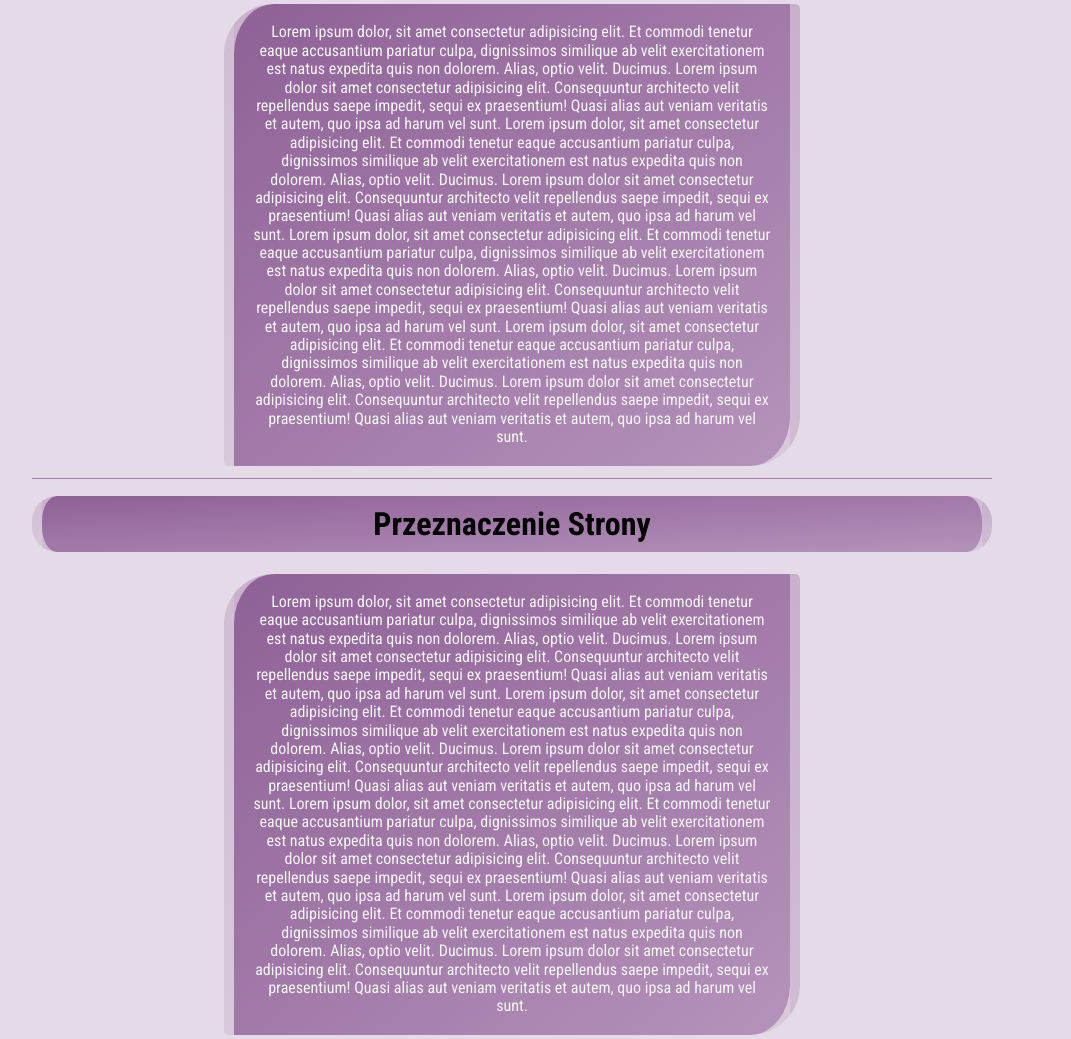
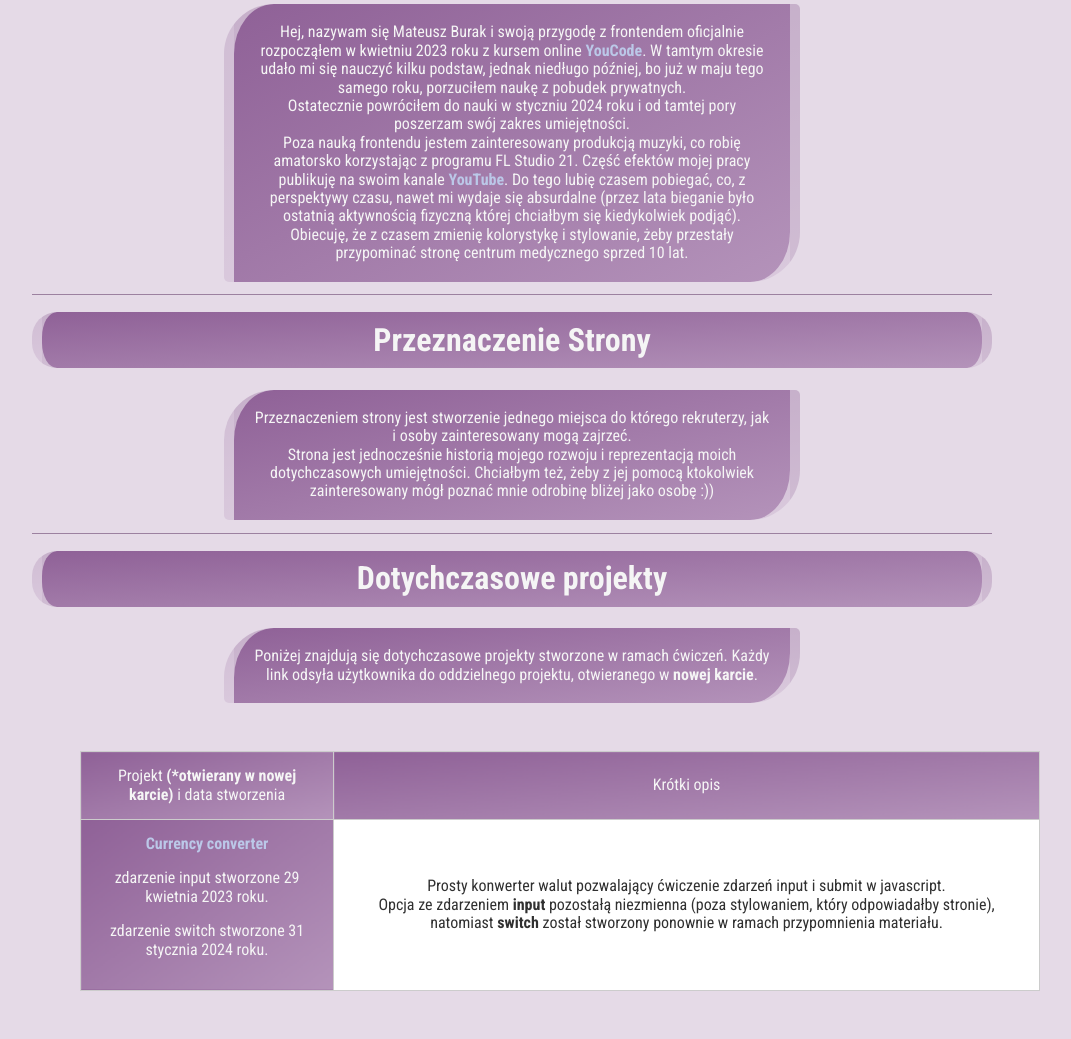
Before and after one commit to MateuszBurak/Public-homepage, a plain HTML site: page index.html in a window 1280 px wide. Shown: the part 594-1633 px from the top of the page, without its empty margins (128-1199 px from the left). Drawn offline with nearby package versions, Linux system fonts and the light colour scheme.

Commit message:
Added a table with projects and changed placeholder data with actual content.

```diff
--- a/CSS/style.css
+++ b/CSS/style.css
@@ -11,14 +11,14 @@ html {
     max-width: 100%;
     text-align: center;
     margin: 0 auto;
-    color: #000000;
+    color: #f5f5f5;
     font-family: 'Lato', sans-serif;
     font-family: 'Roboto Condensed', sans-serif;
     transition-duration: 0.4s;
 }
 
 .dark {
-    color: whitesmoke;
+    color: #f5f5f5;
     background-color: #734e78;
     transition-duration: 0.4s;
 }
--- /dev/null
+++ b/CSS/table.css
@@ -0,0 +1,33 @@
+.table {
+    border-collapse: collapse;
+    width: 100%;
+    margin: 5%;
+}
+
+.table__row:nth-child(even) {
+    background: #eee;
+}
+
+.table__row {
+    background-color: white;
+    border-color: #734e78a1;
+}
+
+.table__cell {
+    border: 1px solid #ccc;
+    padding: 15px;
+}
+
+.table__cell--header {
+    font-weight: normal;
+    background-image: linear-gradient(to bottom right, #8f6197, #b493ba);
+}
+
+.table__cell--content {
+    color: #303030;
+}
+
+.table__cell--content:hover {
+    background-color: #ddd;
+    transition-duration: 0.4s;
+}
--- a/index.html
+++ b/index.html
@@ -7,6 +7,7 @@
     <link href="CSS/style.css" rel="stylesheet">
     <link href="CSS/navigation.css" rel="stylesheet">
     <link href="CSS/section.css" rel="stylesheet">
+    <link href="CSS/table.css" rel="stylesheet">
     <link href="CSS/footer.css" rel="stylesheet">
     <script defer src="js/script.js"></script>
     <link rel="stylesheet" href="https://cdnjs.cloudflare.com/ajax/libs/normalize/8.0.1/normalize.min.css"
@@ -32,65 +33,56 @@
     <section class="section" id="Omnie">
         <h1 class="section__header">O mnie</h1>
         <img class="section__image" src="images/ja.jpg" alt="Moje zdjęcie"></img>
-        <p class="section__content">Lorem ipsum dolor, sit amet consectetur adipisicing elit. Et commodi tenetur eaque
-            accusantium pariatur culpa, dignissimos similique ab velit exercitationem est natus expedita quis non
-            dolorem. Alias, optio velit. Ducimus. Lorem ipsum dolor sit amet consectetur adipisicing elit. Consequuntur
-            architecto velit repellendus saepe impedit, sequi ex praesentium! Quasi alias aut veniam veritatis et autem,
-            quo ipsa ad harum vel sunt. Lorem ipsum dolor, sit amet consectetur adipisicing elit. Et commodi tenetur eaque
-            accusantium pariatur culpa, dignissimos similique ab velit exercitationem est natus expedita quis non
-            dolorem. Alias, optio velit. Ducimus. Lorem ipsum dolor sit amet consectetur adipisicing elit. Consequuntur
-            architecto velit repellendus saepe impedit, sequi ex praesentium! Quasi alias aut veniam veritatis et autem,
-            quo ipsa ad harum vel sunt. Lorem ipsum dolor, sit amet consectetur adipisicing elit. Et commodi tenetur eaque
-            accusantium pariatur culpa, dignissimos similique ab velit exercitationem est natus expedita quis non
-            dolorem. Alias, optio velit. Ducimus. Lorem ipsum dolor sit amet consectetur adipisicing elit. Consequuntur
-            architecto velit repellendus saepe impedit, sequi ex praesentium! Quasi alias aut veniam veritatis et autem,
-            quo ipsa ad harum vel sunt. Lorem ipsum dolor, sit amet consectetur adipisicing elit. Et commodi tenetur eaque
-            accusantium pariatur culpa, dignissimos similique ab velit exercitationem est natus expedita quis non
-            dolorem. Alias, optio velit. Ducimus. Lorem ipsum dolor sit amet consectetur adipisicing elit. Consequuntur
-            architecto velit repellendus saepe impedit, sequi ex praesentium! Quasi alias aut veniam veritatis et autem,
-            quo ipsa ad harum vel sunt.</p>
+        <p class="section__content">Hej, nazywam się Mateusz Burak i swoją przygodę z frontendem oficjalnie
+            rozpocząłem w kwietniu 2023 roku z kursem online <a class="link" href="https://youcode.pl/">YouCode</a>. W
+            tamtym okresie udało mi się nauczyć kilku podstaw, jednak
+            niedługo później, bo już w maju tego samego roku, porzuciłem naukę z pobudek prywatnych.
+            <br>
+            Ostatecznie powróciłem do nauki w styczniu 2024 roku i od tamtej pory poszerzam swój zakres umiejętności.
+            <br>
+            Poza nauką frontendu jestem zainteresowany produkcją muzyki, co robię amatorsko korzystając z programu FL Studio 21. Część efektów mojej pracy publikuję na swoim kanale <a class="link" href="https://www.youtube.com/@fiendwastaken">YouTube</a>. Do tego lubię czasem pobiegać, co, z perspektywy czasu, nawet mi wydaje się absurdalne (przez lata bieganie było ostatnią aktywnością fizyczną której chciałbym się kiedykolwiek podjąć).
+            <br>
+            Obiecuję, że z czasem zmienię kolorystykę i stylowanie, żeby przestały przypominać stronę centrum medycznego sprzed 10 lat.
+        </p>
 
     </section>
     <section class="section" id="PrzeznaczenieStrony">
         <h1 class="section__header">Przeznaczenie Strony</h1>
-        <p class="section__content">Lorem ipsum dolor, sit amet consectetur adipisicing elit. Et commodi tenetur eaque
-            accusantium pariatur culpa, dignissimos similique ab velit exercitationem est natus expedita quis non
-            dolorem. Alias, optio velit. Ducimus. Lorem ipsum dolor sit amet consectetur adipisicing elit. Consequuntur
-            architecto velit repellendus saepe impedit, sequi ex praesentium! Quasi alias aut veniam veritatis et autem,
-            quo ipsa ad harum vel sunt. Lorem ipsum dolor, sit amet consectetur adipisicing elit. Et commodi tenetur eaque
-            accusantium pariatur culpa, dignissimos similique ab velit exercitationem est natus expedita quis non
-            dolorem. Alias, optio velit. Ducimus. Lorem ipsum dolor sit amet consectetur adipisicing elit. Consequuntur
-            architecto velit repellendus saepe impedit, sequi ex praesentium! Quasi alias aut veniam veritatis et autem,
-            quo ipsa ad harum vel sunt. Lorem ipsum dolor, sit amet consectetur adipisicing elit. Et commodi tenetur eaque
-            accusantium pariatur culpa, dignissimos similique ab velit exercitationem est natus expedita quis non
-            dolorem. Alias, optio velit. Ducimus. Lorem ipsum dolor sit amet consectetur adipisicing elit. Consequuntur
-            architecto velit repellendus saepe impedit, sequi ex praesentium! Quasi alias aut veniam veritatis et autem,
-            quo ipsa ad harum vel sunt. Lorem ipsum dolor, sit amet consectetur adipisicing elit. Et commodi tenetur eaque
-            accusantium pariatur culpa, dignissimos similique ab velit exercitationem est natus expedita quis non
-            dolorem. Alias, optio velit. Ducimus. Lorem ipsum dolor sit amet consectetur adipisicing elit. Consequuntur
-            architecto velit repellendus saepe impedit, sequi ex praesentium! Quasi alias aut veniam veritatis et autem,
-            quo ipsa ad harum vel sunt.</p>
+        <p class="section__content">Przeznaczeniem strony jest stworzenie jednego miejsca do którego rekruterzy, jak i
+            osoby zainteresowany mogą zajrzeć.
+            <br>Strona jest jednocześnie historią mojego rozwoju i reprezentacją moich dotychczasowych umiejętności. Chciałbym też, żeby z jej pomocą ktokolwiek zainteresowany mógł poznać mnie odrobinę bliżej jako osobę :))
+        </p>
 
     </section>
     <section class="section section--last" id="DotychczasoweProjekty">
         <h1 class="section__header">Dotychczasowe projekty</h1>
-        <p class="section__content section__content--last">Lorem ipsum dolor, sit amet consectetur adipisicing elit. Et commodi tenetur eaque
-            accusantium pariatur culpa, dignissimos similique ab velit exercitationem est natus expedita quis non
-            dolorem. Alias, optio velit. Ducimus. Lorem ipsum dolor sit amet consectetur adipisicing elit. Consequuntur
-            architecto velit repellendus saepe impedit, sequi ex praesentium! Quasi alias aut veniam veritatis et autem,
-            quo ipsa ad harum vel sunt. Lorem ipsum dolor, sit amet consectetur adipisicing elit. Et commodi tenetur eaque
-            accusantium pariatur culpa, dignissimos similique ab velit exercitationem est natus expedita quis non
-            dolorem. Alias, optio velit. Ducimus. Lorem ipsum dolor sit amet consectetur adipisicing elit. Consequuntur
-            architecto velit repellendus saepe impedit, sequi ex praesentium! Quasi alias aut veniam veritatis et autem,
-            quo ipsa ad harum vel sunt. Lorem ipsum dolor, sit amet consectetur adipisicing elit. Et commodi tenetur eaque
-            accusantium pariatur culpa, dignissimos similique ab velit exercitationem est natus expedita quis non
-            dolorem. Alias, optio velit. Ducimus. Lorem ipsum dolor sit amet consectetur adipisicing elit. Consequuntur
-            architecto velit repellendus saepe impedit, sequi ex praesentium! Quasi alias aut veniam veritatis et autem,
-            quo ipsa ad harum vel sunt. Lorem ipsum dolor, sit amet consectetur adipisicing elit. Et commodi tenetur eaque
-            accusantium pariatur culpa, dignissimos similique ab velit exercitationem est natus expedita quis non
-            dolorem. Alias, optio velit. Ducimus. Lorem ipsum dolor sit amet consectetur adipisicing elit. Consequuntur
-            architecto velit repellendus saepe impedit, sequi ex praesentium! Quasi alias aut veniam veritatis et autem,
-            quo ipsa ad harum vel sunt.</p>
+        <p class="section__content section__content--last">Poniżej znajdują się dotychczasowe projekty stworzone w
+            ramach ćwiczeń. Każdy link odsyła użytkownika do oddzielnego projektu, otwieranego w <strong>nowej
+                karcie</strong>. </p>
+        <table class="table">
+            <thead>
+                <tr class="table__row">
+                    <th class="table__cell table__cell--header" scope="col"> Projekt <strong>(*otwierany w nowej
+                            karcie)</strong> i data stworzenia</th>
+                    <th class="table__cell table__cell--header" scope="col"> Krótki opis</th>
+                </tr>
+            </thead>
+            <tbody>
+                <tr class="table__row">
+                    <th class="table__cell table__cell--header" scope="row"> <a target="_blank"
+                            rel="noreferrer noopener" class="link" href=""> Currency
+                            converter</a>
+                        <p>zdarzenie input stworzone 29 kwietnia 2023 roku.</p>
+                        <p>zdarzenie switch stworzone 31 stycznia 2024 roku.</p>
+                    </th>
+                    <td class="table__cell table__cell--content">Prosty konwerter walut pozwalający ćwiczenie zdarzeń
+                        input i submit w javascript.
+                        <br>
+                        Opcja ze zdarzeniem <strong>input</strong> pozostałą niezmienna (poza stylowaniem, który odpowiadałby stronie), natomiast <strong>switch</strong> został stworzony ponownie w ramach przypomnienia materiału.
+                    </td>
+                </tr>
+            </tbody>
+        </table>
 
     </section>
     <footer class="footer">
```
